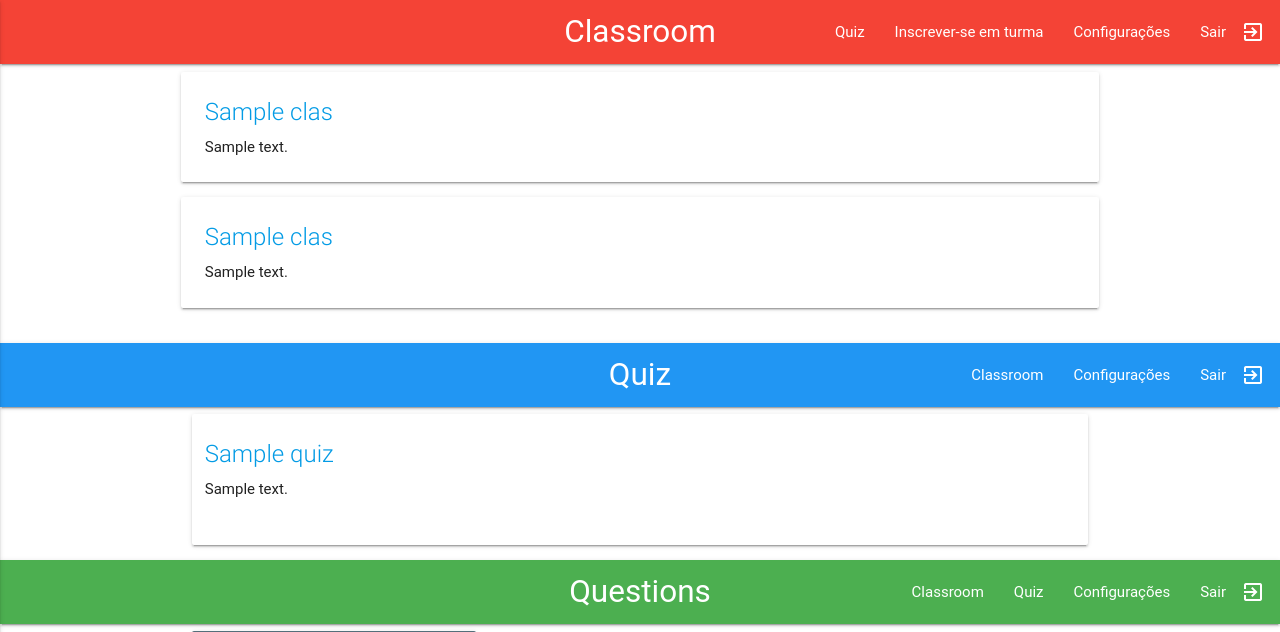
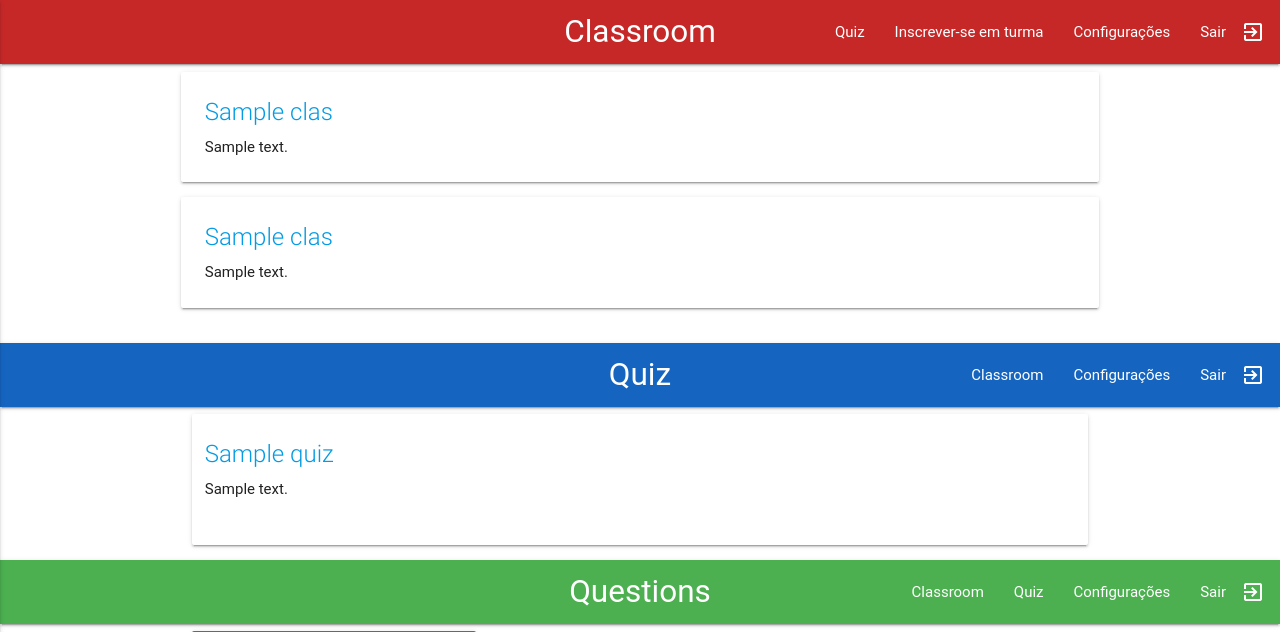
Before and after one commit to vieiraeduardos/quiz, a Flask app: template app/classroom/templates/index.html in a window 1280 px wide. Shown: the top 632 px of the page. Run offline with Flask 2, Linux system fonts and the light colour scheme; the template is opened without the code that fills it: most values are stand-ins (such as "Sample title", 1, 10 or a date in 2020); some libraries are stand-ins or nearby versions; some web fonts are replaced.

Commit message:
Changing colors

```diff
--- a/app/classroom/templates/classes/index.html
+++ b/app/classroom/templates/classes/index.html
@@ -17,7 +17,7 @@
   </head>
   <body>
     <!-- menu de navegação -->
-    <nav class="nav-extended red">
+    <nav class="nav-extended #c62828 red darken-3">
       <div class="nav-wrapper">
         <a href="/classroom/" class="brand-logo center">Classroom</a>
         <ul id="nav-mobile" class="right hide-on-med-and-down">
--- a/app/classroom/templates/classes/navbar.html
+++ b/app/classroom/templates/classes/navbar.html
@@ -1,4 +1,4 @@
-<nav class="red">
+<nav class="#c62828 red darken-3">
   <div class="nav-wrapper">
     <a href="/classroom/" class="brand-logo center">Classroom</a>
     <ul id="nav-mobile" class="right hide-on-med-and-down">
--- a/app/classroom/templates/classes/student.html
+++ b/app/classroom/templates/classes/student.html
@@ -13,7 +13,7 @@
   </head>
   <body>
     <!-- menu de navegação -->
-    <nav class="nav-extended red">
+    <nav class="nav-extended #c62828 red darken-3">
       <div class="nav-wrapper">
         <a href="/classroom/" class="brand-logo center">Classroom</a>
         <ul id="nav-mobile" class="right hide-on-med-and-down">
--- a/app/classroom/templates/quiz/navbar.html
+++ b/app/classroom/templates/quiz/navbar.html
@@ -1,4 +1,4 @@
-<nav class="blue">
+<nav class="#1565c0 blue darken-3">
   <div class="nav-wrapper">
     <a href="/classroom/quiz/" class="brand-logo center">Quiz</a>
     <ul id="nav-mobile" class="right hide-on-med-and-down">
```
